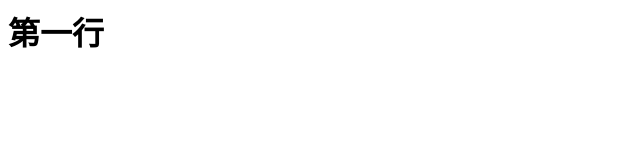
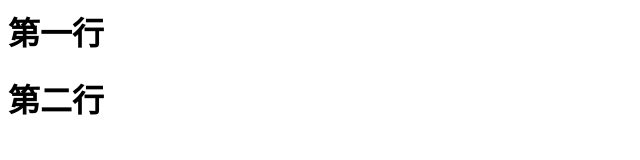
Before and after one commit to helipeng1/demotext, a plain HTML site: page index.html in a window 1280 px wide. Shown: the whole page, without its empty margins (0-640 px from the left). Drawn offline with Linux system fonts and the light colour scheme.

Commit message:
第二次提交

```diff
--- a/index.html
+++ b/index.html
@@ -1 +1,2 @@
 <h1>第一行</h1>
+<h1>第二行</h1>
```
